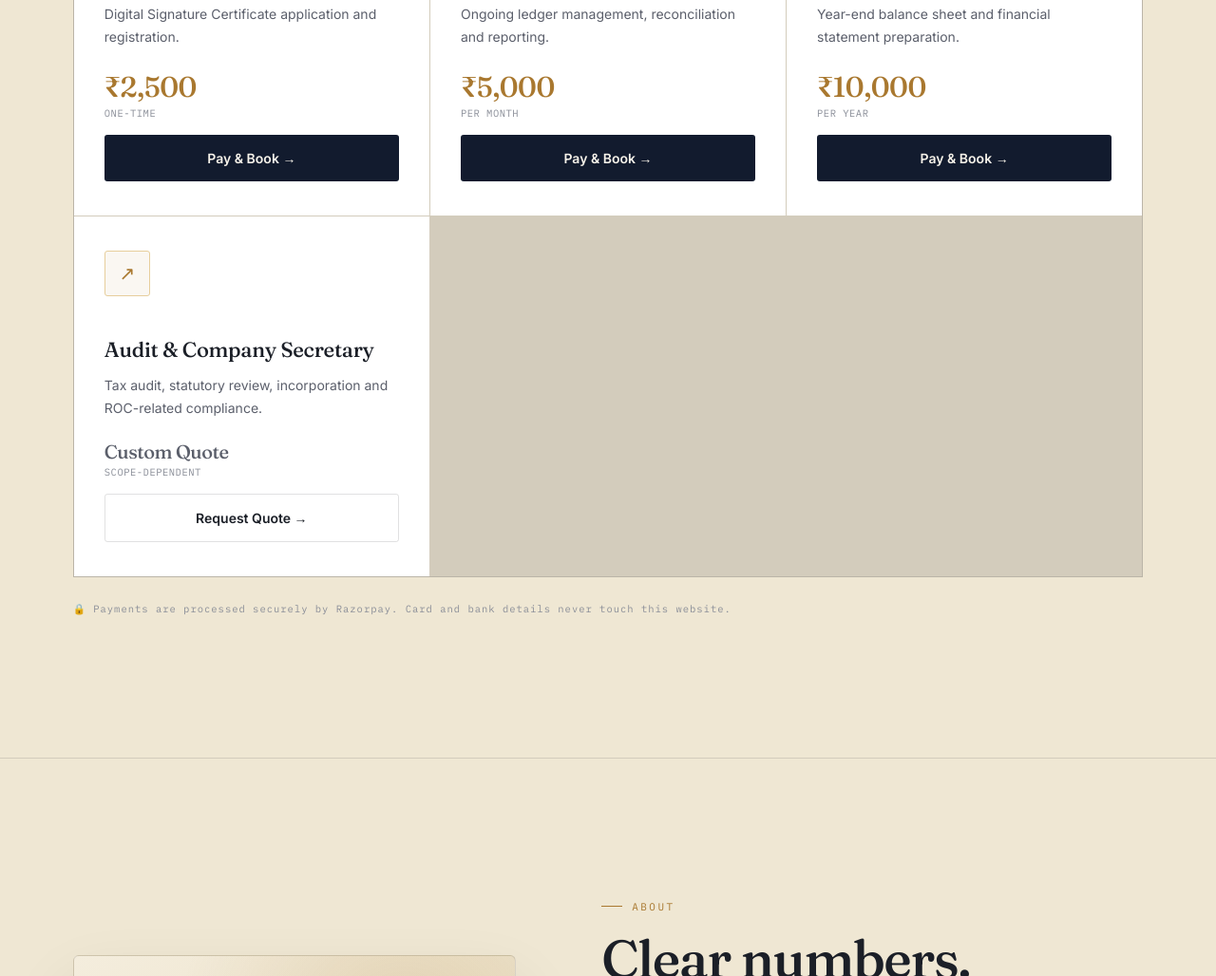
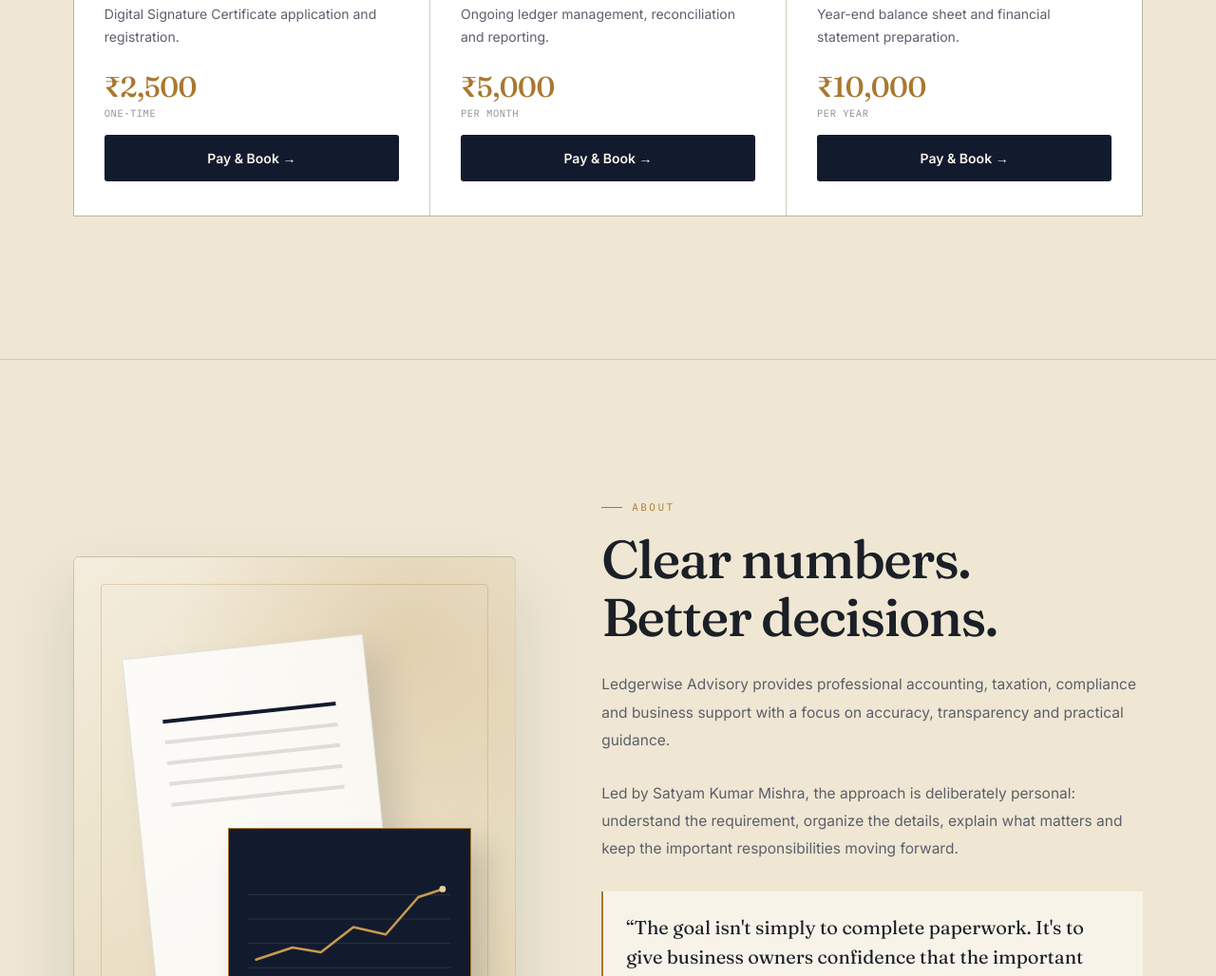
Before and after one commit to ashokjdhdbdb-bit/Ledgerwise-Advisory, a website: page index.html in a window 1280 px wide. Shown: the part 3696-4724 px from the top of the page at 95% size. Drawn offline with Linux system fonts and the light colour scheme.

Commit message:
Update index.html

```diff
--- a/index.html
+++ b/index.html
@@ -2560,24 +2560,7 @@
         </div>
       </article>
 
-      <article class="service-card reveal">
-        <div class="service-icon">↗</div>
-        <h3>Audit & Company Secretary</h3>
-        <p>Tax audit, statutory review, incorporation and ROC-related compliance.</p>
-        <div class="price-action">
-          <div class="price-tag" style="font-size:20px; color:var(--ink-soft);">Custom Quote</div>
-          <div class="price-note">SCOPE-DEPENDENT</div>
-          <a href="#contact" class="btn btn-secondary quote-btn">
-            Request Quote →
-          </a>
-        </div>
-      </article>
-
-    </div>
-
-    <div class="price-secure-note">
-      🔒 Payments are processed securely by Razorpay. Card and bank details never touch this website.
-    </div>
+
 
   </section>
 
```
